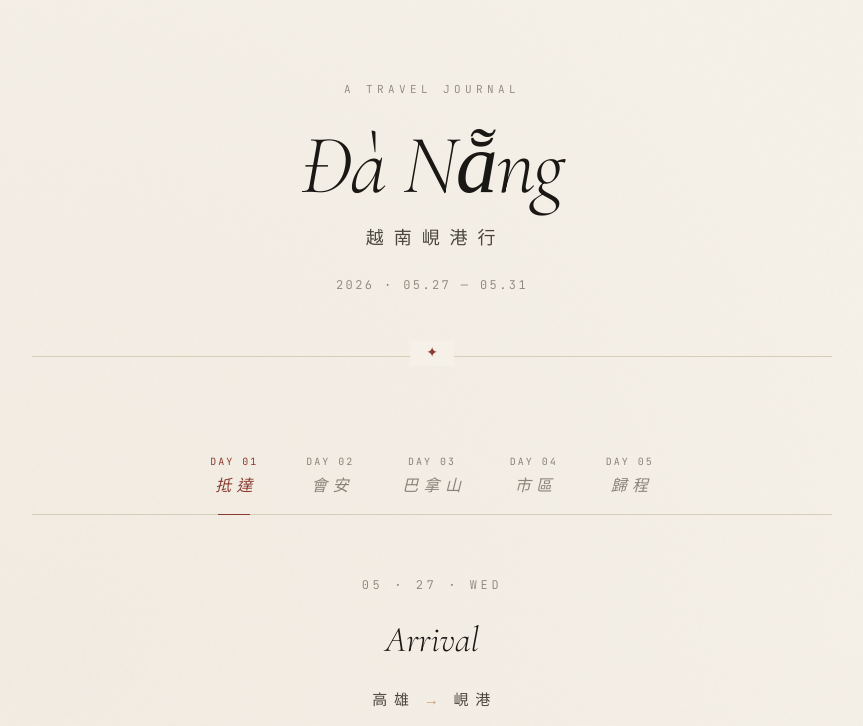
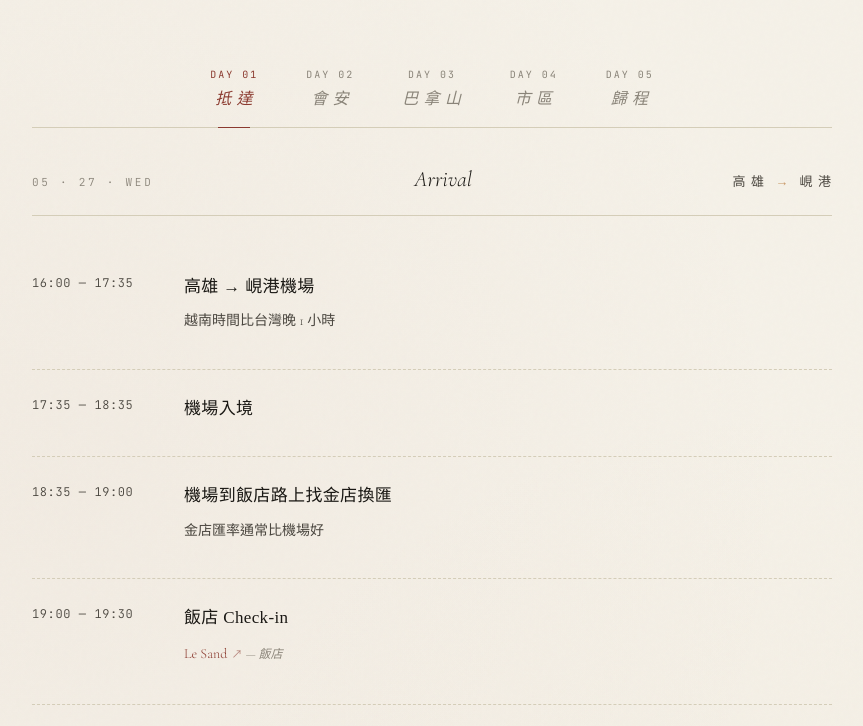
Before and after one commit to nudieisgood/danang-trip, a plain HTML site: page index.html in a window 1280 px wide. Shown: the top 726 px of the page, without its empty margins (208-1071 px from the left). Drawn offline with nearby package versions, Linux system fonts and the light colour scheme.

Commit message:
feat: update layout - remove header, compact day section

```diff
--- a/index.html
+++ b/index.html
@@ -51,7 +51,7 @@
   .container {
     max-width: 880px;
     margin: 0 auto;
-    padding: 80px 40px 120px;
+    padding: 50px 40px 120px;
     position: relative;
     z-index: 2;
   }
@@ -118,7 +118,7 @@
     display: flex;
     justify-content: center;
     gap: 0;
-    margin-bottom: 60px;
+    margin-bottom: 32px;
     flex-wrap: wrap;
     border-bottom: 1px solid var(--line);
   }
@@ -184,37 +184,41 @@
   }
 
   .day-header {
-    text-align: center;
-    margin-bottom: 60px;
+    display: flex;
+    align-items: baseline;
+    justify-content: space-between;
+    gap: 20px;
+    margin-bottom: 32px;
+    padding-bottom: 16px;
+    border-bottom: 1px solid var(--line);
+    flex-wrap: wrap;
   }
 
   .day-date {
     font-family: 'JetBrains Mono', monospace;
-    font-size: 12px;
+    font-size: 11px;
     color: var(--ink-faded);
-    letter-spacing: 0.3em;
-    margin-bottom: 12px;
+    letter-spacing: 0.25em;
   }
 
   .day-title {
     font-family: 'Cormorant Garamond', serif;
-    font-size: 36px;
+    font-size: 22px;
     font-style: italic;
     font-weight: 300;
     color: var(--ink);
-    margin-bottom: 16px;
   }
 
   .day-route {
     font-family: 'Noto Serif TC', serif;
-    font-size: 15px;
+    font-size: 13px;
     color: var(--ink-soft);
-    letter-spacing: 0.1em;
+    letter-spacing: 0.08em;
   }
 
   .day-route .arrow {
     color: var(--highlight);
-    margin: 0 8px;
+    margin: 0 6px;
   }
 
   /* Timeline */
@@ -418,7 +422,7 @@
 
   /* Responsive */
   @media (max-width: 640px) {
-    .container { padding: 50px 24px 80px; }
+    .container { padding: 30px 24px 80px; }
     h1 { font-size: 48px; }
     .event {
       grid-template-columns: 1fr;
@@ -428,23 +432,15 @@
     .event-time { font-size: 11px; }
     .tab { padding: 12px 14px; font-size: 14px; }
     .tab .tab-num { font-size: 9px; }
-    .day-title { font-size: 28px; }
-    header { margin-bottom: 50px; padding-bottom: 40px; }
-    .tabs { margin-bottom: 40px; }
+    .day-title { font-size: 20px; }
+    .day-header { margin-bottom: 24px; gap: 8px; }
+    .tabs { margin-bottom: 24px; }
   }
 </style>
 </head>
 <body>
 
 <div class="container">
-
-  <!-- Header -->
-  <header>
-    <div class="eyebrow">A Travel Journal</div>
-    <h1>Đà Nẵng</h1>
-    <div class="subtitle">越 南 峴 港 行</div>
-    <div class="date-range">2026 · 05.27 — 05.31</div>
-  </header>
 
   <!-- Tabs -->
   <nav class="tabs" role="tablist">
```
